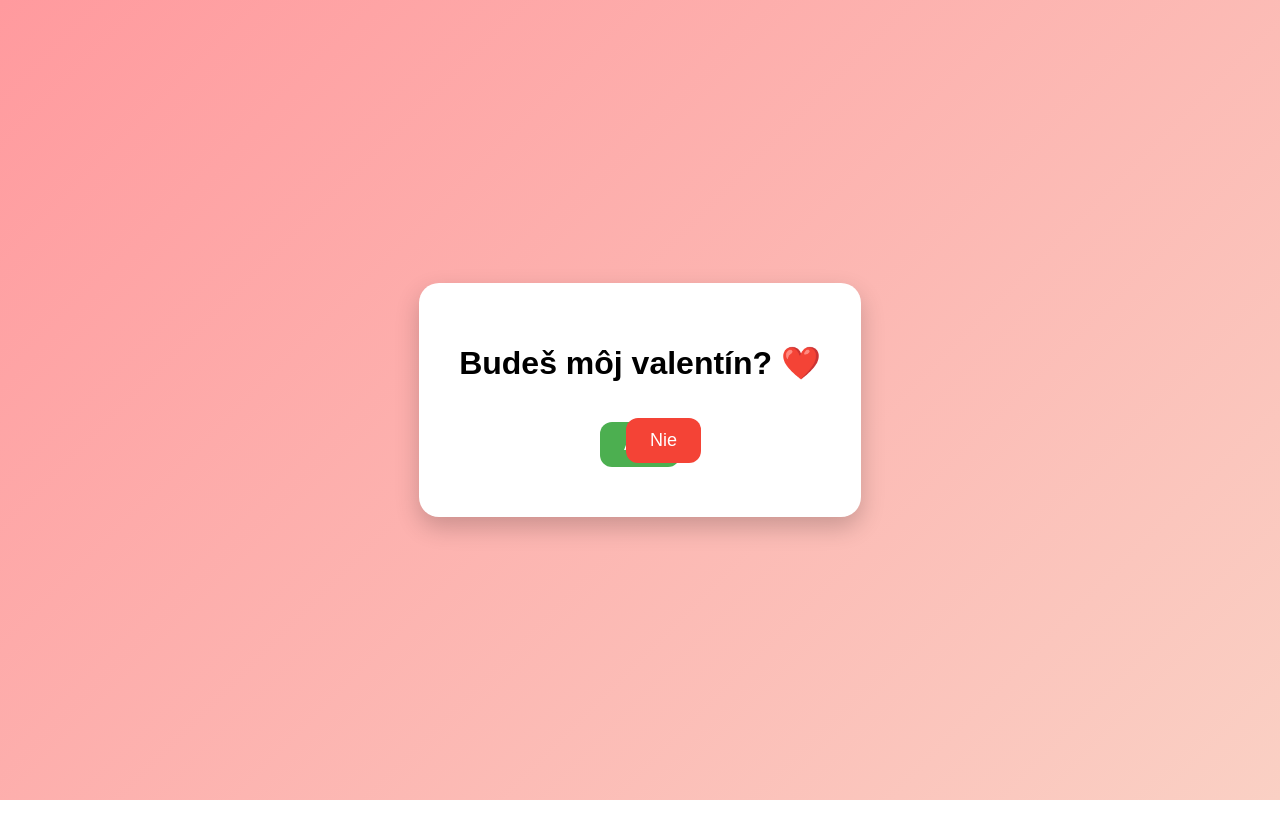
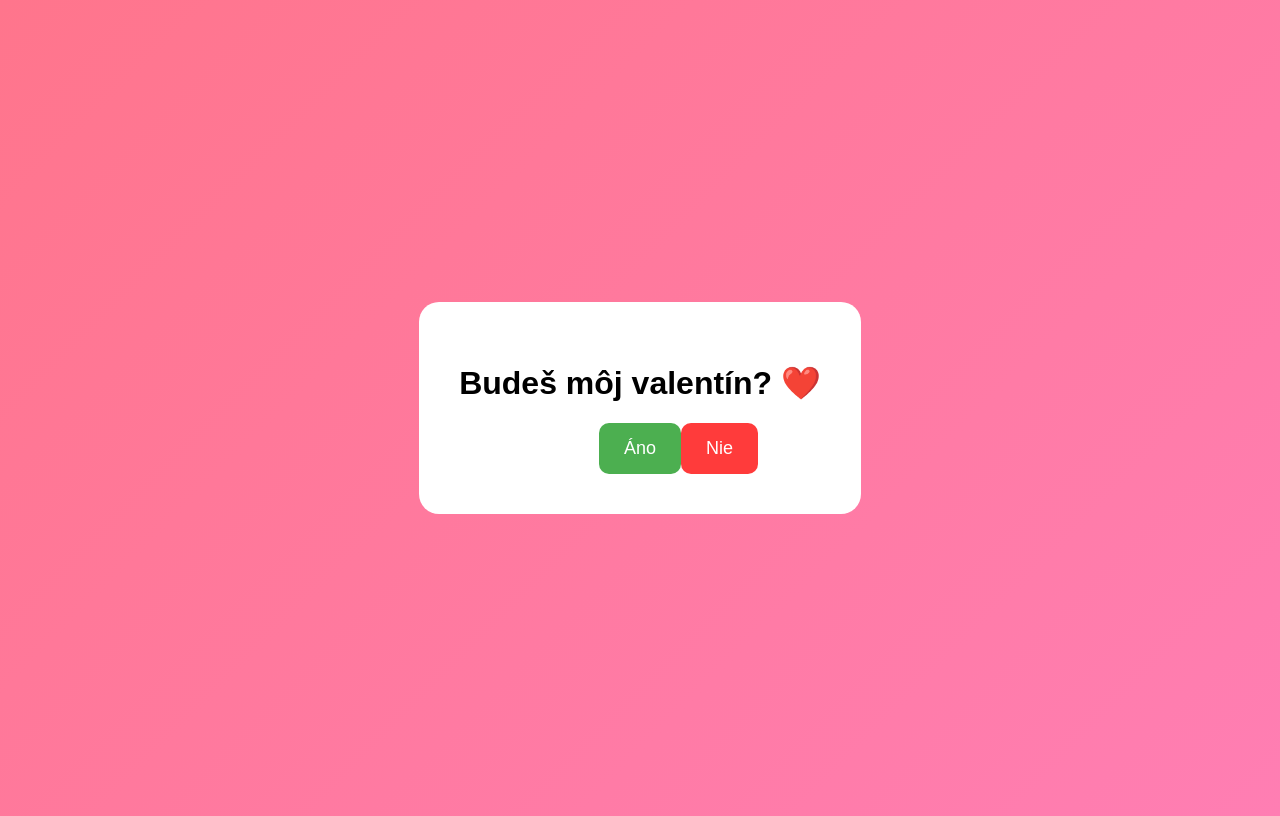
Before and after one commit to mmmarcina-dev/Valentin, a plain HTML site: page index.html in a window 1280 px wide. Drawn offline with Linux system fonts and the light colour scheme.

Commit message:
Refactor index.html for improved structure and style

```diff
--- a/index.html
+++ b/index.html
@@ -1,103 +1,101 @@
 <!DOCTYPE html>
 <html lang="sk">
 <head>
-  <meta charset="UTF-8" />
-  <meta name="viewport" content="width=device-width, initial-scale=1.0" />
+<meta charset="UTF-8">
+<meta name="viewport" content="width=device-width, initial-scale=1.0">
 <title>Budeš môj valentín?</title>
+<link rel="manifest" href="manifest.json">
+<meta name="theme-color" content="#ff4b5c">
+
 <style>
-    body {
-      font-family: Arial, sans-serif;
-      height: 100vh;
-      margin: 0;
-      display: flex;
-      align-items: center;
-      justify-content: center;
-      background: linear-gradient(135deg, #ff9a9e, #fad0c4);
-      overflow: hidden;
+body{
+font-family:Arial;
+height:100vh;
+display:flex;
+justify-content:center;
+align-items:center;
+background:linear-gradient(135deg,#ff758c,#ff7eb3);
+overflow:hidden;
 }
-    .card {
-      background: white;
-      padding: 40px;
-      border-radius: 20px;
-      text-align: center;
-      box-shadow: 0 10px 25px rgba(0,0,0,0.2);
-      position: relative;
+
+.card{
+background:white;
+padding:40px;
+border-radius:20px;
+text-align:center;
+position:relative;
 }
-    h1 { margin-bottom: 30px; }
-    button {
-      font-size: 18px;
-      padding: 12px 24px;
-      margin: 10px;
-      border-radius: 12px;
-      border: none;
-      cursor: pointer;
+
+button{
+padding:15px 25px;
+font-size:18px;
+border:none;
+border-radius:10px;
+cursor:pointer;
 }
-    #yesBtn { background: #4CAF50; color: white; }
-    #noBtn {
-      background: #f44336;
-      color: white;
-      position: absolute;
-    }
-    #catBox {
-      display: none;
-      margin-top: 20px;
-    }
-    #catBox img {
-      max-width: 250px;
-      border-radius: 12px;
-    }
-    .message {
-      font-size: 22px;
-      margin-top: 10px;
-      font-weight: bold;
-    }
+
+#yesBtn{background:#4CAF50;color:white;}
+#noBtn{background:#ff3b3b;color:white;position:absolute;}
+
+#catBox{display:none;margin-top:20px;}
+#catBox img{width:250px;border-radius:10px;}
 </style>
 </head>
+
 <body>
+
+<audio autoplay loop>
+<source src="https://www.soundhelix.com/examples/mp3/SoundHelix-Song-1.mp3" type="audio/mpeg">
+</audio>
+
 <div class="card" id="card">
 <h1>Budeš môj valentín? ❤️</h1>
 <button id="yesBtn">Áno</button>
 <button id="noBtn">Nie</button>
 
 <div id="catBox">
-      <img src="https://upload.wikimedia.org/wikipedia/commons/thumb/3/3a/Cat03.jpg/512px-Cat03.jpg" alt="mačka" />
-      <div class="message">Nezahrávaj sa so mnou.</div>
+<img src="https://i.imgur.com/1X6bG6p.jpeg">
+<h2>Nezahrávaj sa so mnou.</h2>
 </div>
 </div>
 
 <script>
-    const noBtn = document.getElementById('noBtn');
-    const yesBtn = document.getElementById('yesBtn');
-    const card = document.getElementById('card');
-    const catBox = document.getElementById('catBox');
+if('serviceWorker' in navigator){
+navigator.serviceWorker.register('service-worker.js');
+}
 
-    let attempts = 0;
+let attempts=0;
+let yesSize=1;
 
-    function moveNoButton() {
+const noBtn=document.getElementById('noBtn');
+const yesBtn=document.getElementById('yesBtn');
+const card=document.getElementById('card');
+const catBox=document.getElementById('catBox');
+
+function moveNo(){
 attempts++;
-      const cardRect = card.getBoundingClientRect();
-      const maxX = cardRect.width - noBtn.offsetWidth - 20;
-      const maxY = cardRect.height - noBtn.offsetHeight - 20;
+yesSize+=0.2;
+yesBtn.style.transform=`scale(${yesSize})`;
 
-      const x = Math.random() * maxX;
-      const y = Math.random() * maxY;
+const rect=card.getBoundingClientRect();
+const x=Math.random()*(rect.width-100);
+const y=Math.random()*(rect.height-50);
 
-      noBtn.style.left = x + 'px';
-      noBtn.style.top = y + 'px';
+noBtn.style.left=x+"px";
+noBtn.style.top=y+"px";
 
-      if (attempts >= 5) {
-        catBox.style.display = 'block';
+if(attempts>=5){
+catBox.style.display="block";
 }
 }
 
-    noBtn.addEventListener('mouseover', moveNoButton);
-    noBtn.addEventListener('click', moveNoButton);
+noBtn.addEventListener("mouseover",moveNo);
+noBtn.addEventListener("click",moveNo);
 
-    yesBtn.addEventListener('click', () => {
-      card.innerHTML = '<h1>Jeej! 💖</h1><p>Teším sa na Valentína!</p>';
-    });
+yesBtn.onclick=()=>{
+card.innerHTML="<h1>YEESSS ❤️</h1><h2>Milujem ťa 😍</h2>";
+}
+</script>
 
-    window.onload = () => moveNoButton();
-  </script>
 </body>
 </html>
```
Lines whose indentation alone changed are shown as unchanged.
